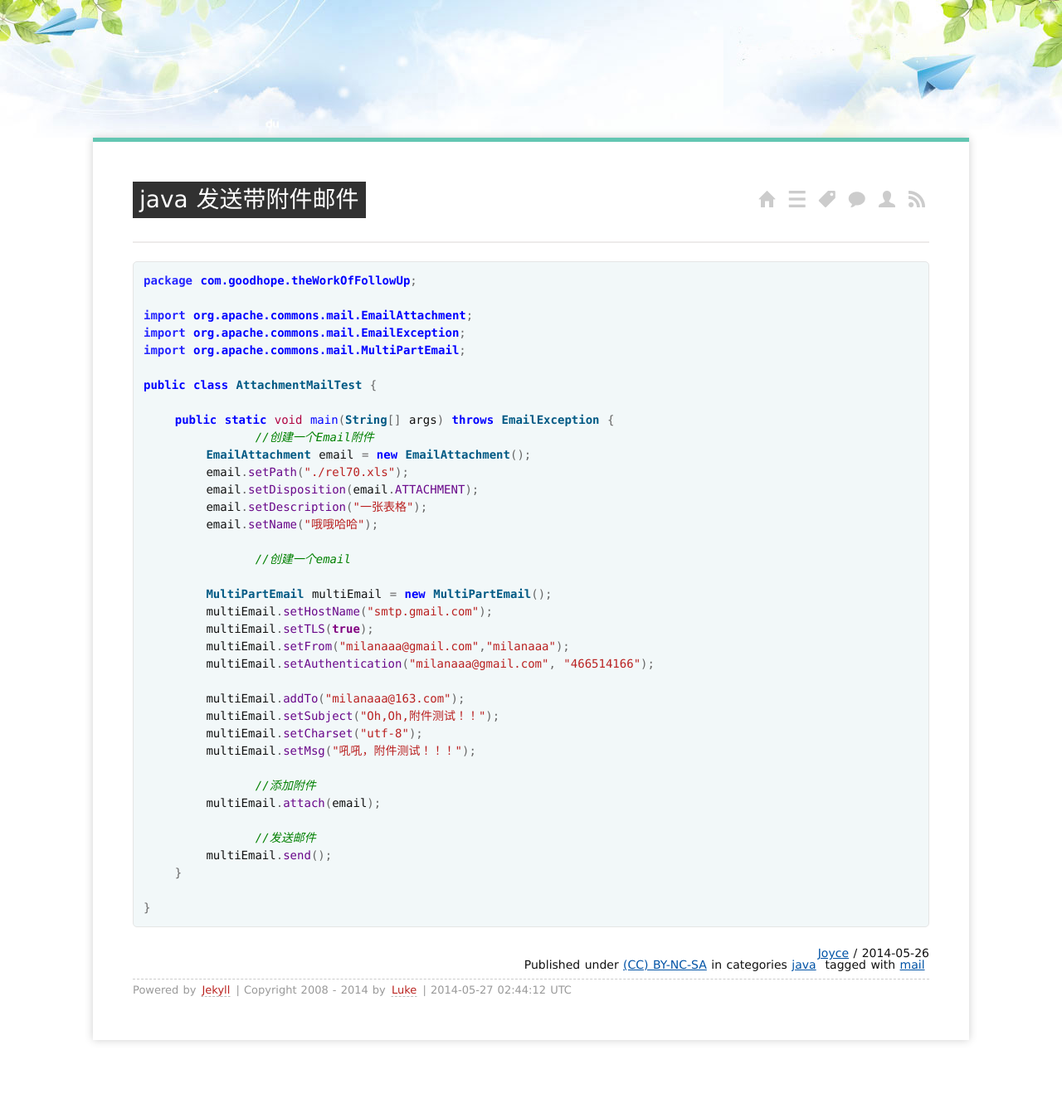
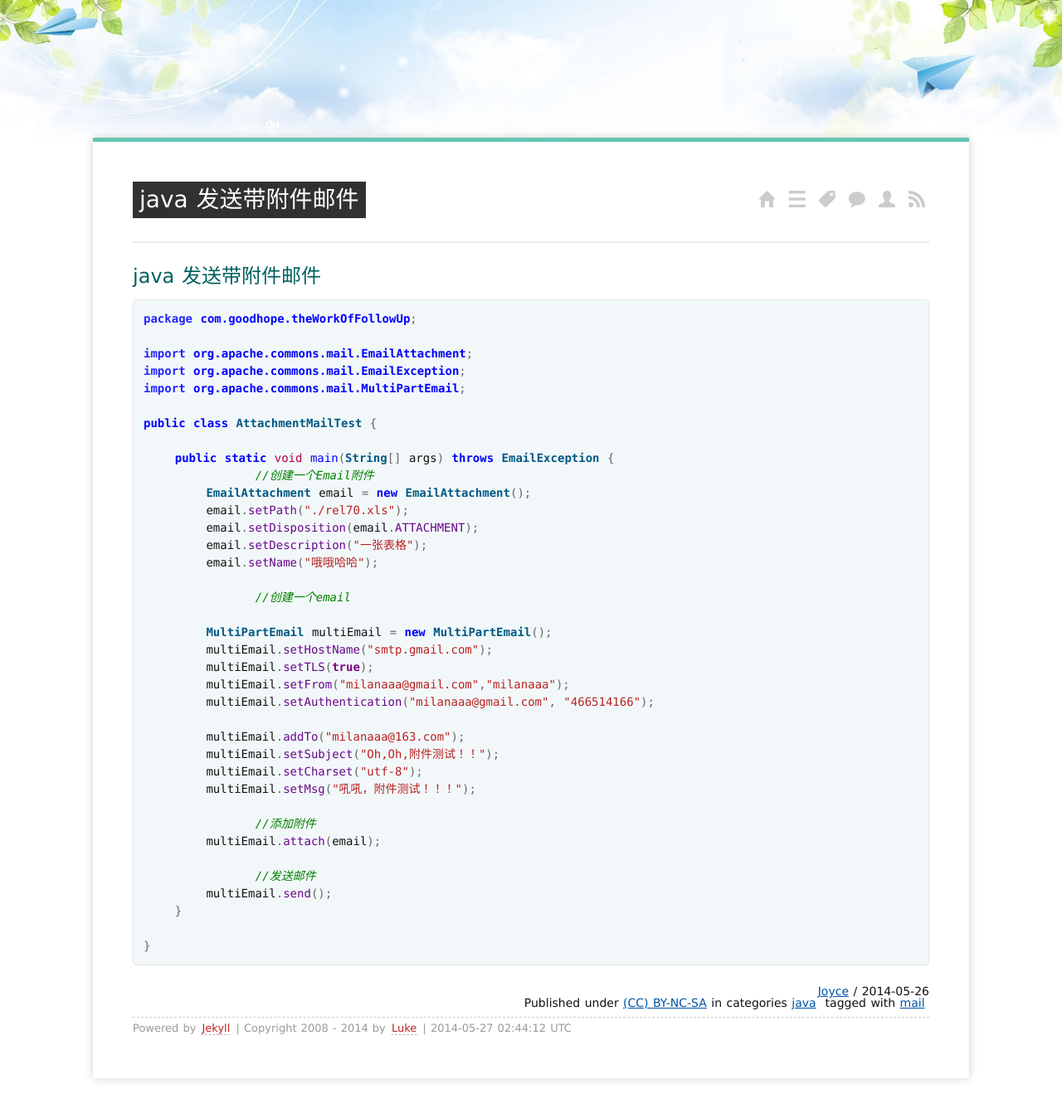
Before and after one commit to minghongjun/minghongjun.github.io, a Jekyll site: the page built from _posts/2014/2014-05-26-Java-发送带附件邮件.md, in a window 1280 px wide. Shown: the whole page at 83% size. Built offline with Jekyll 4.4.1, drawn with Linux system fonts in a browser that asks for light colours; Markdown is read by kramdown in place of the engine named in the settings; comment, search, counter and statistics services are not loaded; before the commit the page ends 1302 px from its top, so only the background shows below that.

Commit message:
daily updates

```diff
--- a/_posts/2014/2014-05-26-Java-发送带附件邮件.md
+++ b/_posts/2014/2014-05-26-Java-发送带附件邮件.md
@@ -4,6 +4,8 @@ title: java 发送带附件邮件
 categories: java
 tags: mail
 ---
+
+## java 发送带附件邮件
 
 {% highlight java %}
 
```
